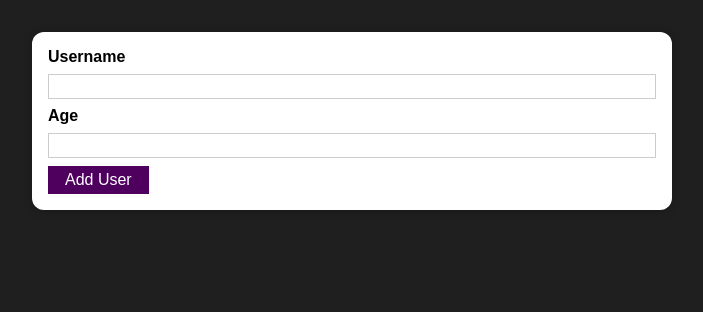
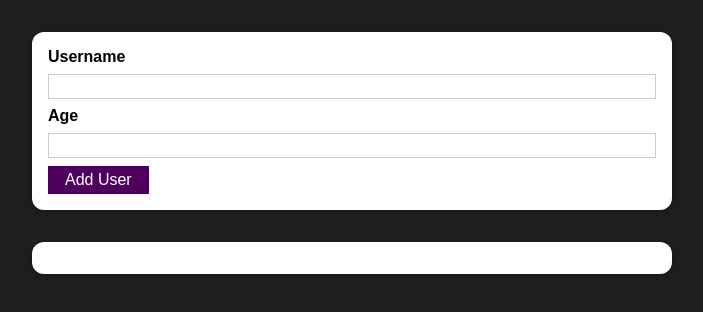
Before and after one commit to chinthakarukshan/user-manager, a React (Create React App) app: page / in a window 1280 px wide. Shown: the top 312 px of the page, without its empty margins (288-991 px from the left). Built offline with nearby package versions, Linux system fonts and the light colour scheme.

Commit message:
Added users list component

```diff
--- a/src/App.js
+++ b/src/App.js
@@ -1,12 +1,14 @@
 import React from 'react';
 
 import AddUser from './components/Users/AddUser';
+import UsersList from './components/Users/UsersList';
 
 
 function App() {
   return (
     <div>
       <AddUser/>
+      <UsersList users={[]}/>
     </div>
   );
 }
--- /dev/null
+++ b/src/components/Users/UsersList.js
@@ -0,0 +1,20 @@
+import React from 'react';
+
+import classes from './UsersList.module.css';
+import Card from '../UI/Card';
+
+const UsersList = props => {
+    return (
+      <Card className={classes.users}>
+        <ul>
+          {props.users.map((user) => (
+            <li>
+              {user.name} ({user.age} years old)
+            </li>
+          ))}
+        </ul>
+      </Card>
+    );
+}
+
+export default UsersList;
--- /dev/null
+++ b/src/components/Users/UsersList.module.css
@@ -0,0 +1,16 @@
+.users {
+    margin: 2rem auto;
+    width: 90%;
+    max-width: 40rem;
+  }
+
+  .users ul {
+    list-style: none;
+    padding: 1rem;
+  }
+
+  .users li {
+    border: 1px solid #ccc;
+    margin: 0.5rem 0;
+    padding: 0.5rem;
+  }
```
